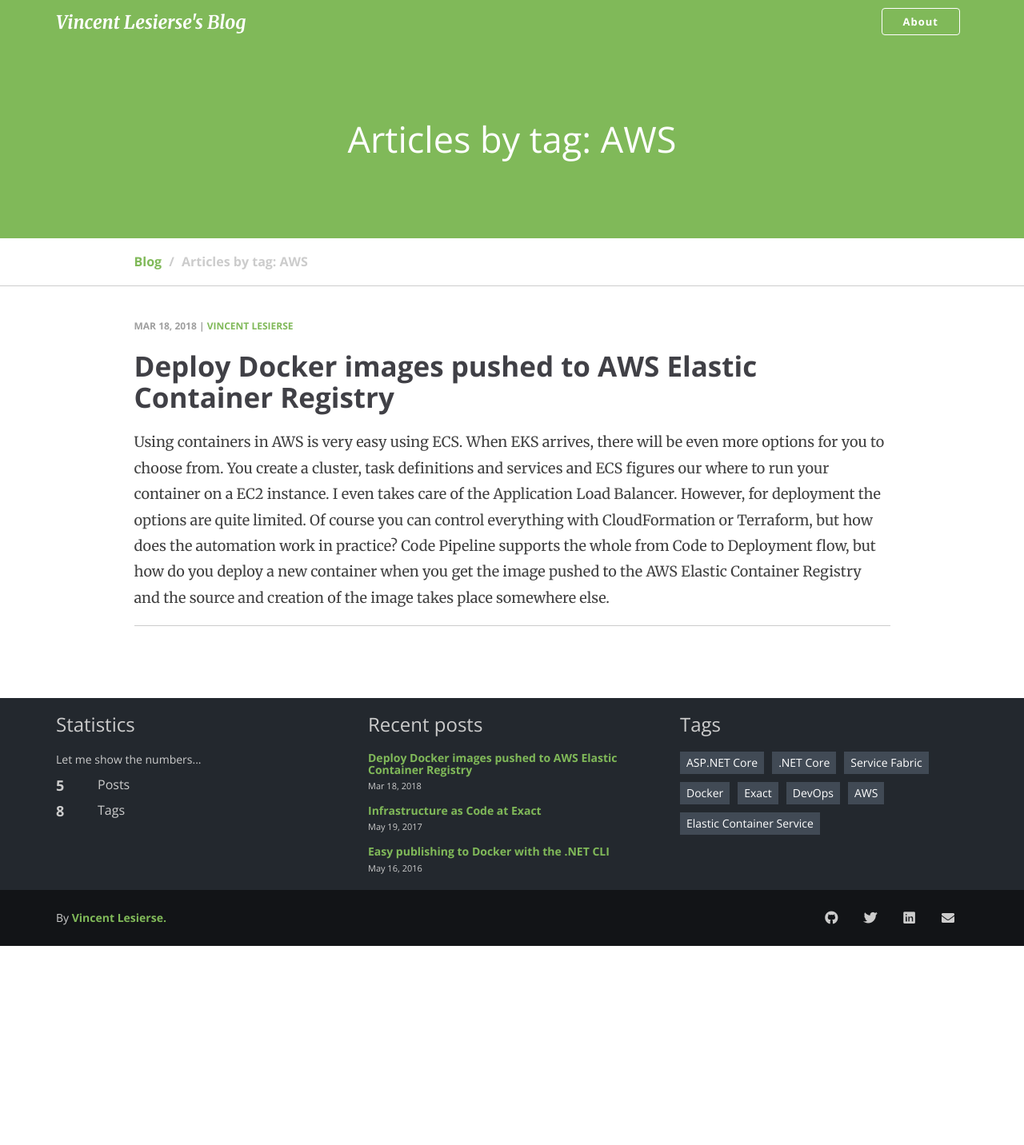
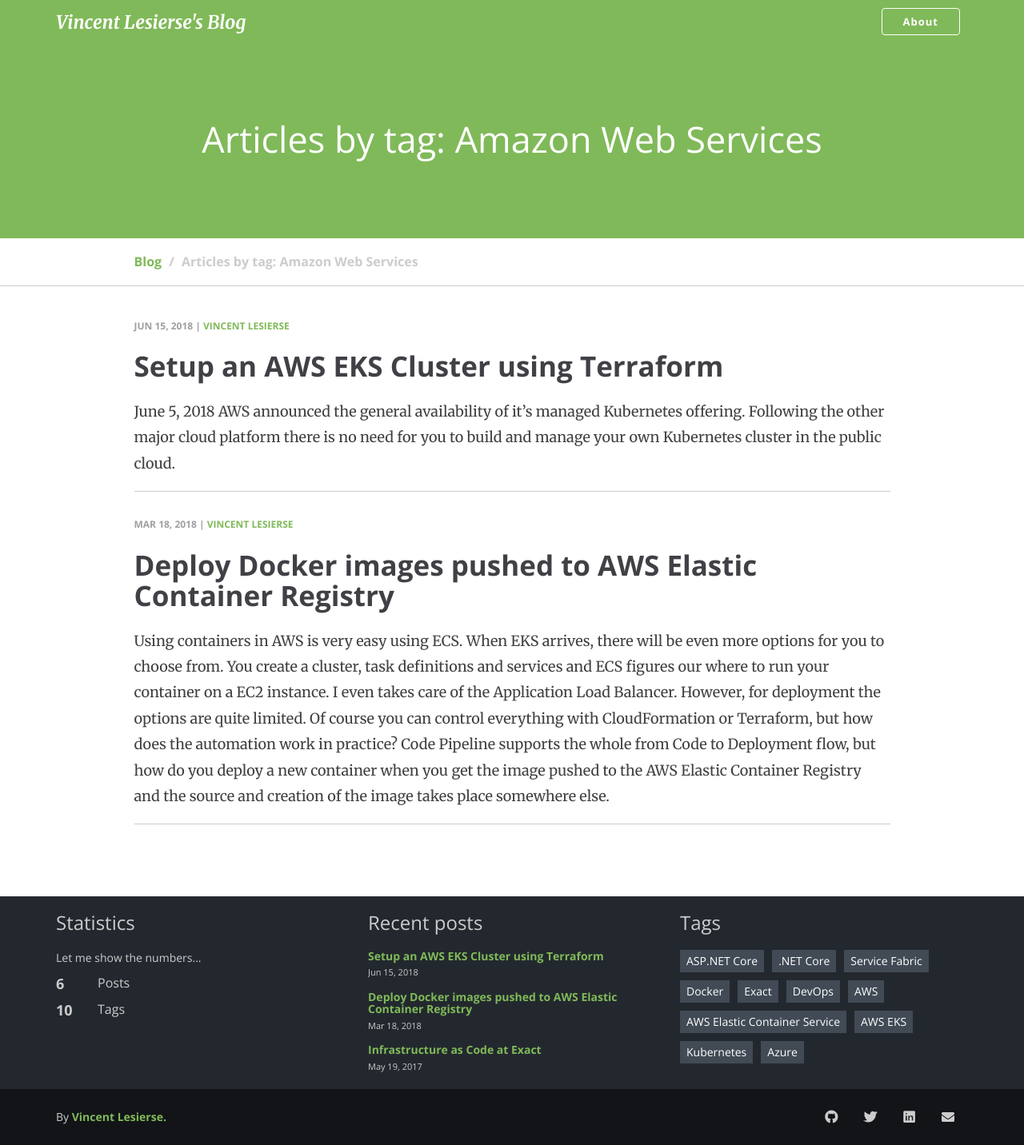
Before and after one commit to vlesierse/vlesierse.github.io, a Jekyll site: the page built from blog/tag/aws.md, in a window 1280 px wide. Shown: the whole page at 80% size. Built offline with Jekyll 4.4.1, drawn with Linux system fonts in a browser that asks for light colours; nearby versions of some CDN libraries; before the commit the page ends 1183 px from its top, so only the background shows below that.

Commit message:
Initial blog post

```diff
--- a/_data/tags.yml
+++ b/_data/tags.yml
@@ -13,4 +13,10 @@
 - slug: aws
   name: AWS
 - slug: aws-ecs
-  name: Elastic Container Service
+  name: AWS Elastic Container Service
+- slug: aws-eks
+  name: AWS EKS
+- slug: kubernetes
+  name: Kubernetes
+- slug: azure
+  name: Azure
--- /dev/null
+++ b/_posts/2019-06-15-setup-aws-eks-using-terraform.md
@@ -0,0 +1,26 @@
+---
+layout: post
+title:  "Setup an AWS EKS Cluster using Terraform"
+author: Vincent Lesierse
+date:   2018-06-15
+tags: [kubernetes,aws,aws-eks]
+comments: true
+cover: aws.png
+---
+June 5, 2018 AWS announced the general availability of it's managed Kubernetes offering. Following the other major cloud platform there is no need for you to build and manage your own Kubernetes cluster in the public cloud.
+
+## First things first
+
+## Start easy
+
+## Add some complexity
+
+## More to come
+
+### Kube2IAM vs KIAM
+
+## Links
+* [GitHub Repository](https://github.com/howdio/terraform-aws-eks)
+* [Terraform Module Registry](https://registry.terraform.io/modules/howdio/eks/aws)
+* [Getting Started with Amazon EKS](https://docs.aws.amazon.com/eks/latest/userguide/getting-started.html)
+* [Terraform EKS Getting Started Guide](https://www.terraform.io/docs/providers/aws/guides/eks-getting-started.html)
--- /dev/null
+++ b/blog/tag/aws-eks.md
@@ -0,0 +1,6 @@
+---
+layout: blog_by_tag
+title: 'Articles by tag: AWS EKS'
+tag: aws-eks
+permalink: /blog/tag/aws-eks/
+---
--- a/blog/tag/aws.md
+++ b/blog/tag/aws.md
@@ -1,6 +1,6 @@
 ---
 layout: blog_by_tag
-title: 'Articles by tag: AWS'
+title: 'Articles by tag: Amazon Web Services'
 tag: aws
 permalink: /blog/tag/aws/
 ---
```
Also changed, not shown: blog/tag/azure.md (added, +6 -0 lines), blog/tag/kubernetes.md (added, +6 -0 lines).
